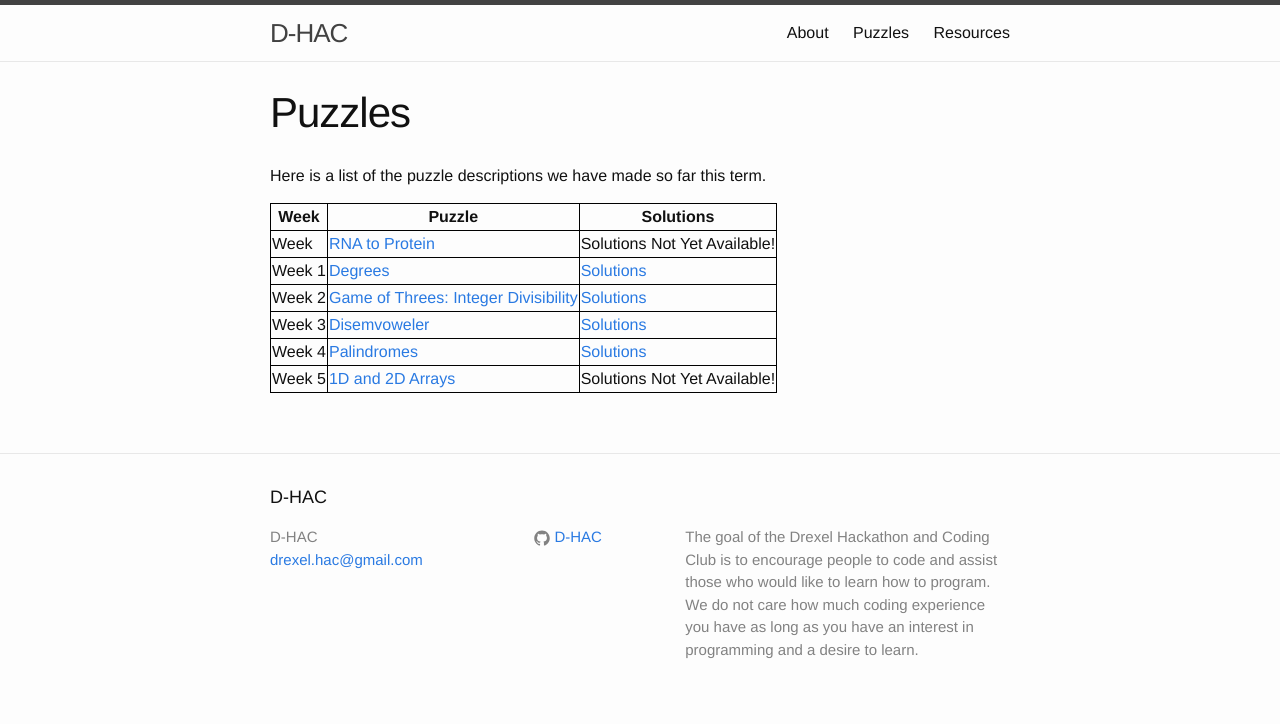
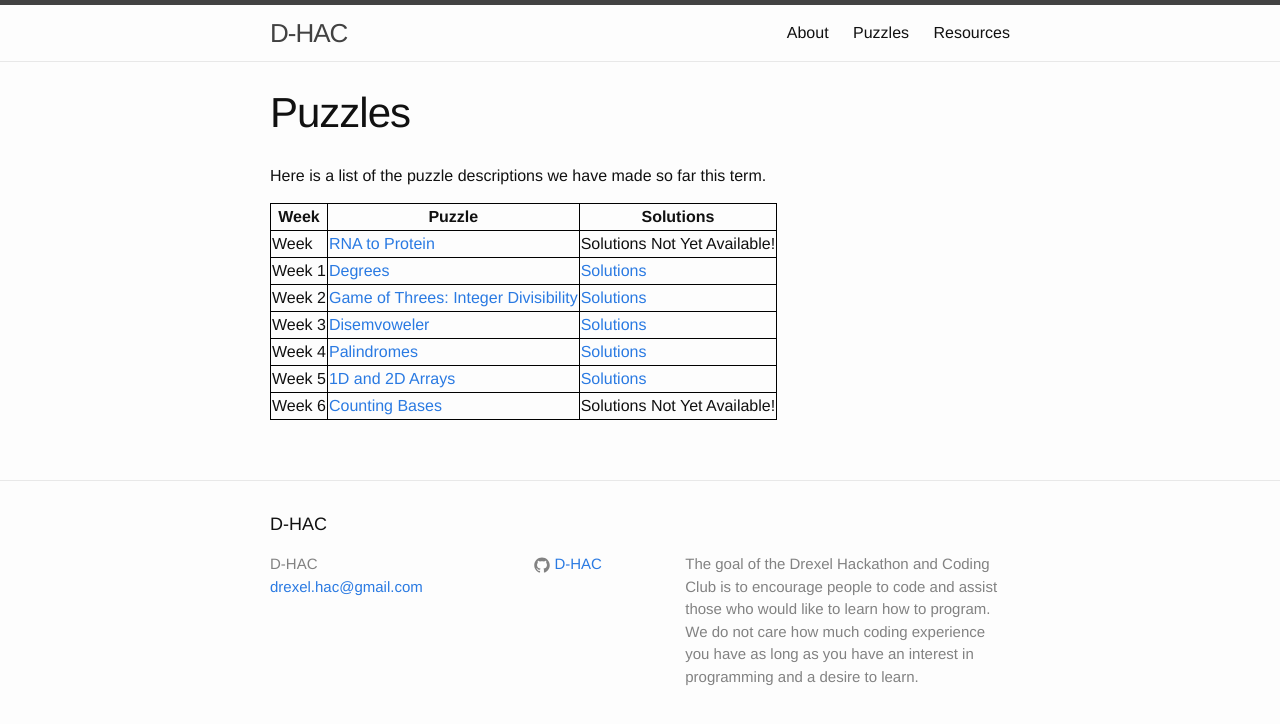
Before and after one commit to D-HAC/D-HAC.github.io, a Jekyll site: the page built from puzzles.md, in a window 1280 px wide. Shown: the top 724 px of the page. Built offline with Jekyll 4.4.1, drawn with Linux system fonts in a browser that asks for light colours.

Commit message:
Update Site for Week 6

```diff
--- a/_puzzles/counting_bases.md
+++ b/_puzzles/counting_bases.md
@@ -2,7 +2,8 @@
 layout: page
 title: Counting Bases
 permalink: /puzzle/counting bases
-hide: true
+hide: false
+week: 6
 ---
 
 Sometimes it's useful to go through a list and tally up how many of each
```
Also changed, not shown: _puzzles/arrays_1d_2d.md (+1 -0 lines).
